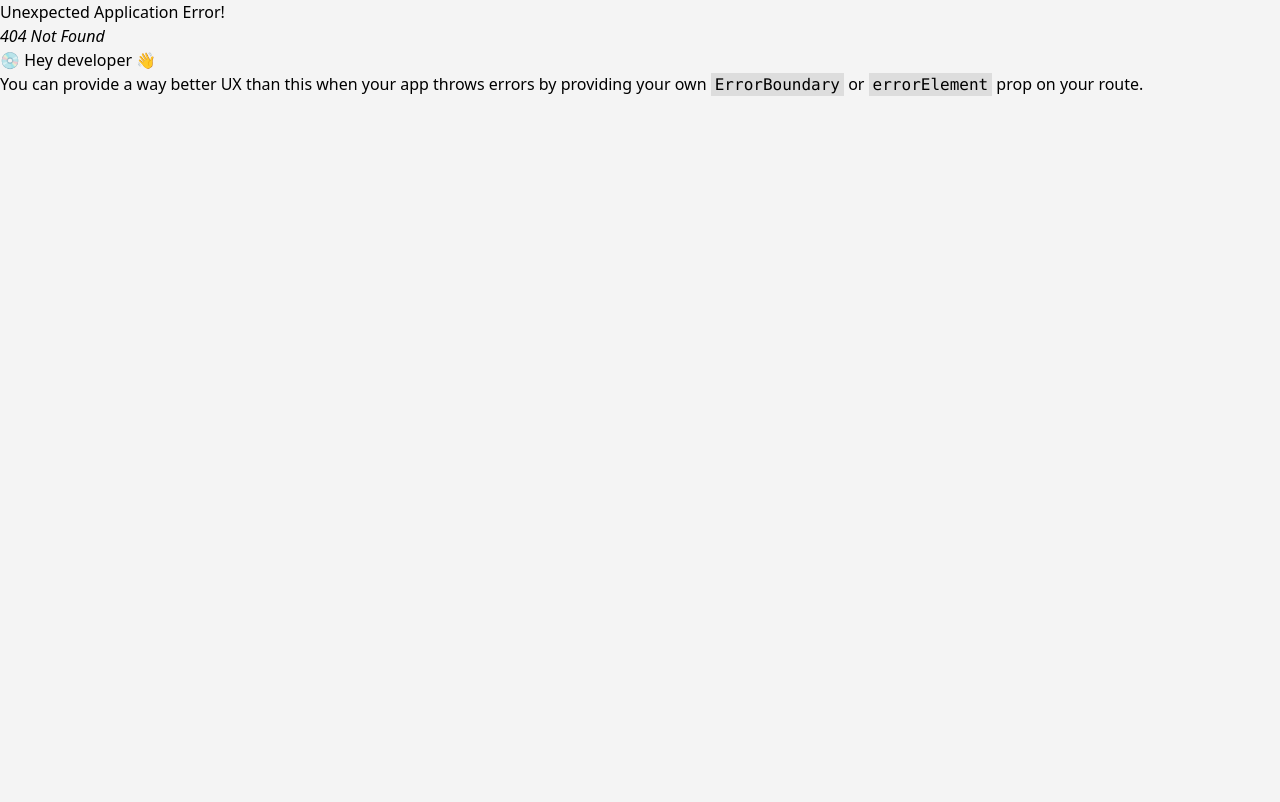
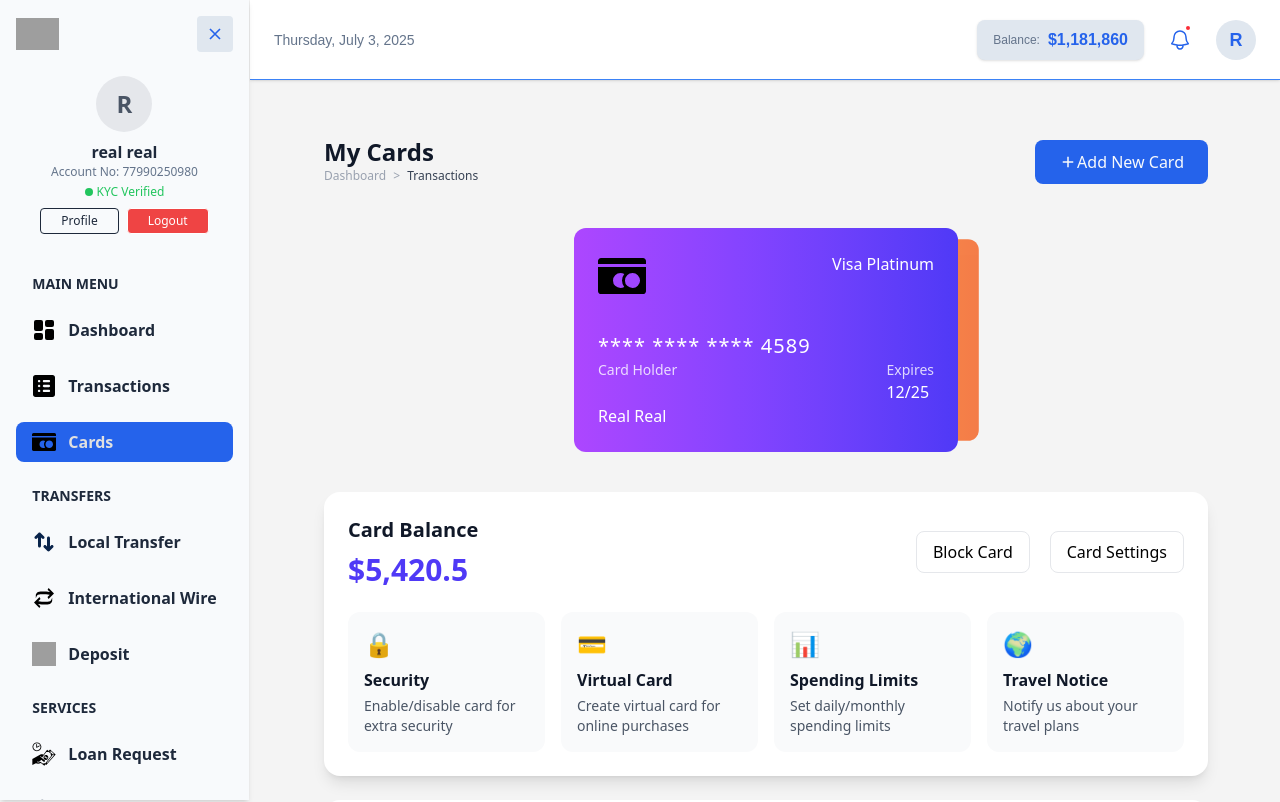
Before and after one commit to NIFFYNATION/bank, a React (Vite) app: page /dashboard/cards in a window 1280 px wide. Before the commit this address had no page. Shown: the top 802 px of the page. Built offline with nearby package versions, Linux system fonts and the light colour scheme; grey boxes are pictures that could not be loaded.

Commit message:
feat(dashboard): add cards page and move transaction history component
- Create new cards page with interactive card display and management features
- Move TransactionHistory component to transactions directory for better organization
- Update imports and routing to reflect component relocation

```diff
--- /dev/null
+++ b/src/components/dashboard/cards/cards.jsx
@@ -0,0 +1,168 @@
+import React, { useState } from 'react';
+import { motion, useAnimation } from 'framer-motion';
+import { Button } from "../../common/Button";
+
+const Cards = () => {
+  const [activeCard, setActiveCard] = useState(0);
+  const controls = useAnimation();
+
+  const cards = [
+    {
+      id: 1,
+      type: 'Visa Platinum',
+      number: '**** **** **** 4589',
+      holder: 'Real Real',
+      expires: '12/25',
+      balance: 5420.50,
+      color: 'from-purple-500 to-indigo-600',
+      logo: '/icons/cards.svg'
+    },
+    {
+      id: 2,
+      type: 'Mastercard Gold',
+      number: '**** **** **** 7823',
+      holder: 'Real Real',
+      expires: '09/24',
+      balance: 3150.75,
+      color: 'from-amber-500 to-orange-600',
+      logo: '/icons/cards.svg'
+    }
+  ];
+
+  const cardFeatures = [
+    { icon: '🔒', title: 'Security', description: 'Enable/disable card for extra security' },
+    { icon: '💳', title: 'Virtual Card', description: 'Create virtual card for online purchases' },
+    { icon: '📊', title: 'Spending Limits', description: 'Set daily/monthly spending limits' },
+    { icon: '🌍', title: 'Travel Notice', description: 'Notify us about your travel plans' }
+  ];
+
+  const handleDragEnd = (event, info) => {
+    const swipeThreshold = 50;
+    if (Math.abs(info.offset.x) > swipeThreshold) {
+      if (info.offset.x > 0 && activeCard > 0) {
+        setActiveCard(activeCard - 1);
+      } else if (info.offset.x < 0 && activeCard < cards.length - 1) {
+        setActiveCard(activeCard + 1);
+      }
+    }
+    controls.start({ x: 0 });
+  };
+
+  return (
+    <div className="flex flex-col gap-6 p-4 md:p-8">
+
+
+  <div className="flex flex-col sm:flex-row sm:items-center sm:justify-between gap-2">
+          <div>
+            <h1 className="text-2xl font-bold text-gray-900">My Cards</h1>
+            <div className="text-xs text-gray-400 font-medium mb-1">
+              Dashboard <span className="mx-1">&gt;</span> <span className="text-gray-700">Transactions</span>
+            </div>
+          </div>
+          <div className=" mt-2 sm:mt-0">
+
+            <Button variant='primary' size='md' shape='roundedMd' >
+              <svg width="18" height="18" fill="none" stroke="currentColor" strokeWidth="2" viewBox="0 0 24 24">
+                <path d="M12 5v14M5 12h14" />
+              </svg>
+               Add New Card
+            </Button>
+          </div>
+        </div>
+      {/* Cards Display */}
+      <div className="relative h-64 flex items-center justify-center gap-6">
+        {cards.map((card, index) => (
+          <motion.div
+            key={card.id}
+            className={`absolute w-96 h-56 rounded-2xl p-6 md:p-0 cursor-pointer ${index === activeCard ? 'z-10' : 'z-0'}`}
+            initial={{ scale: 0.9, opacity: 0.7 }}
+            animate={{
+              scale: index === activeCard ? 1 : 0.9,
+              opacity: index === activeCard ? 1 : 0.7,
+              x: (index - activeCard) * 40
+            }}
+            drag={index === activeCard ? "x" : false}
+            dragConstraints={{ left: 0, right: 0 }}
+            dragElastic={0.2}
+            onDragEnd={handleDragEnd}
+            onClick={() => setActiveCard(index)}
+          >
+            <div className={`w-full h-full rounded-xl bg-gradient-to-r ${card.color} p-6 relative overflow-hidden`}>
+              <div className="flex justify-between items-start">
+                <img src={card.logo} alt="card logo" className="w-12 h-12" />
+                <span className="text-white font-medium">{card.type}</span>
+              </div>
+              <div className="mt-8">
+                <p className="text-white text-xl tracking-wider">{card.number}</p>
+              </div>
+              <div className="absolute bottom-6 left-6 right-6 flex justify-between items-center">
+                <div className="text-white">
+                  <p className="text-sm opacity-80 my-6">Card Holder</p>
+                  <p className="font-medium">{card.holder}</p>
+                </div>
+                <div className="text-white">
+                  <p className="text-sm opacity-80">Expires</p>
+                  <p className="font-medium">{card.expires}</p>
+                </div>
+              </div>
+            </div>
+          </motion.div>
+        ))}
+      </div>
+
+      {/* Card Details */}
+          <div className="bg-white rounded-2xl p-4 sm:p-6 shadow-lg">
+        <div className="flex flex-col sm:flex-row justify-between items-start sm:items-center gap-4 sm:gap-0 mb-6">
+          <div>
+            <h2 className="text-lg sm:text-xl font-semibold text-gray-900">Card Balance</h2>
+            <p className="text-2xl sm:text-3xl font-bold text-indigo-600 mt-2">
+              ${cards[activeCard].balance.toLocaleString()}
+            </p>
+          </div>
+          <div className="flex flex-col sm:flex-row gap-2 sm:space-x-3 w-full sm:w-auto">
+            <button className="w-full sm:w-auto px-4 py-2 border border-gray-200 rounded-lg hover:bg-gray-50 transition-colors text-sm sm:text-base">
+              Block Card
+            </button>
+            <button className="w-full sm:w-auto px-4 py-2 border border-gray-200 rounded-lg hover:bg-gray-50 transition-colors text-sm sm:text-base">
+              Card Settings
+            </button>
+          </div>
+        </div>
+
+        {/* Card Features */}
+        <div className="grid grid-cols-1 md:grid-cols-2 lg:grid-cols-4 gap-4 mt-6">
+          {cardFeatures.map((feature, index) => (
+            <div key={index} className="p-4 bg-gray-50 rounded-xl hover:bg-gray-100 transition-colors cursor-pointer">
+              <span className="text-2xl">{feature.icon}</span>
+              <h3 className="font-semibold text-gray-900 mt-2">{feature.title}</h3>
+              <p className="text-sm text-gray-600 mt-1">{feature.description}</p>
+            </div>
+          ))}
+        </div>
+      </div>
+
+      {/* Recent Transactions */}
+      <div className="bg-white rounded-2xl p-6 shadow-lg">
+        <h2 className="text-xl font-semibold text-gray-900 mb-4">Recent Card Transactions</h2>
+        <div className="space-y-4">
+          {[1, 2, 3].map((_, index) => (
+            <div key={index} className="flex justify-between items-center p-4 hover:bg-gray-50 rounded-lg transition-colors">
+              <div className="flex items-center gap-4">
+                <div className="w-10 h-10 bg-gray-100 rounded-full flex items-center justify-center">
+                  🛍️
+                </div>
+                <div>
+                  <p className="font-medium text-gray-900">Online Purchase</p>
+                  <p className="text-sm text-gray-500">Amazon.com</p>
+                </div>
+              </div>
+              <p className="font-semibold text-red-500">-$99.99</p>
+            </div>
+          ))}
+        </div>
+      </div>
+    </div>
+  );
+};
+
+export default Cards;
--- a/src/components/dashboard/welcomeCard/TransactionHistory.jsx
+++ b/src/components/dashboard/transactions/TransactionHistory.jsx
@@ -136,16 +136,16 @@
               </tr>
             ) : (
               filteredTransactions.map(tx => (
-                <tr key={tx.id} className="border-t last:border-b-0 border-gray-100">
-                  <td className="py-3 px-1">{formatDate(tx.date)}</td>
-                  <td className="py-3 px-1">{tx.id}</td>
-                  <td className="py-3 px-1">{tx.name}</td>
-                  <td className="py-3 px-1">{tx.description}</td>
-                  <td className="py-3 px-1"><ChannelBadge channel={tx.channel} /></td>
-                  <td className="py-3 px-1">
-                    <span className={`inline-block px-3 py-1 rounded-full border text-xs font-semibold ${tx.type === 'Credit' ? 'bg-green-50 text-green-600 border-green-200' : 'bg-red-50 text-red-500 border-red-200'}`}>{tx.type}</span>
+                <tr key={tx.id} className="border-t last:border-b-0 border-gray-100 hover:bg-gray-50 transition-colors duration-150">
+                  <td className="py-4 px-2 text-gray-600">{formatDate(tx.date)}</td>
+                  <td className="py-4 px-2 font-mono text-sm text-gray-500">{tx.id}</td>
+                  <td className="py-4 px-2 font-medium text-gray-900">{tx.name}</td>
+                  <td className="py-4 px-2 text-gray-600">{tx.description}</td>
+                  <td className="py-4 px-2"><ChannelBadge channel={tx.channel} /></td>
+                  <td className="py-4 px-2">
+                    <span className={`inline-block px-3 py-1.5 rounded-full border text-xs font-semibold shadow-sm ${tx.type === 'Credit' ? 'bg-green-50 text-green-600 border-green-200' : 'bg-red-50 text-red-500 border-red-200'}`}>{tx.type}</span>
                   </td>
-                  <td className={`py-3 text-right font-semibold ${tx.type === 'Credit' ? 'text-green-600' : 'text-red-500'}`}>{formatAmount(tx.amount, tx.type)}</td>
+                  <td className={`py-4 px-2 text-right font-semibold ${tx.type === 'Credit' ? 'text-green-600' : 'text-red-500'}`}>{formatAmount(tx.amount, tx.type)}</td>
                 </tr>
               ))
             )}
--- a/src/components/dashboard/transactions/TransactionsPage.jsx
+++ b/src/components/dashboard/transactions/TransactionsPage.jsx
@@ -1,6 +1,6 @@
 import React from 'react'
 import { Button } from '../../common/Button'
-import TransactionHistory from '../welcomeCard/TransactionHistory'
+import TransactionHistory from './TransactionHistory'
 import DashboardSummaryCards from '../welcomeCard/DashboardSummaryCards';
 
 const months = [
--- a/src/pages/Dashboard.jsx
+++ b/src/pages/Dashboard.jsx
@@ -5,7 +5,7 @@
 import DashboardAccountStats from '../components/dashboard/welcomeCard/DashboardAccountStats';
 import DashboardActions from '../components/dashboard/welcomeCard/DashboardActions';
 import DashboardQuickTransfer from '../components/dashboard/welcomeCard/DashboardQuickTransfer';
-import TransactionHistory from '../components/dashboard/welcomeCard/TransactionHistory';
+import TransactionHistory from '../components/dashboard/transactions/TransactionHistory';
 import CashFlowReport from '../components/dashboard/welcomeCard/CashFlowReport';
 
 const months = [
--- a/src/router.jsx
+++ b/src/router.jsx
@@ -5,6 +5,8 @@
 import Homepage from './pages/Homepage';
 import DashboardLayout from './components/dashboard/DashboardLayout';
 import TransactionsPage from './components/dashboard/transactions/TransactionsPage';
+import Cards from './components/dashboard/cards/cards';
+
 
 
 export const router = createBrowserRouter([
@@ -28,6 +30,8 @@
         children: [
           { path: '', element: <Dashboard /> },
           { path: 'transactionspage', element: <TransactionsPage /> },
+          { path: 'cards', element: <Cards /> },
+
 
         ],
       },
```
